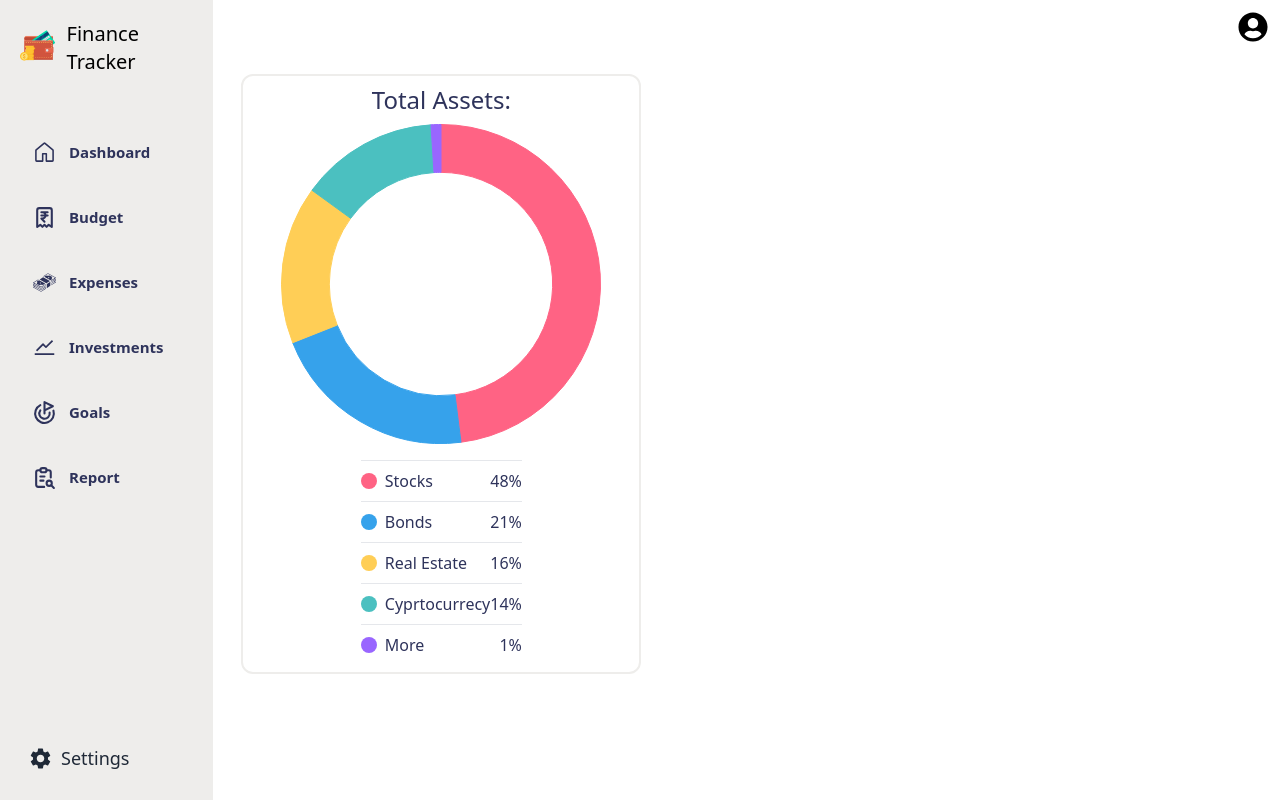
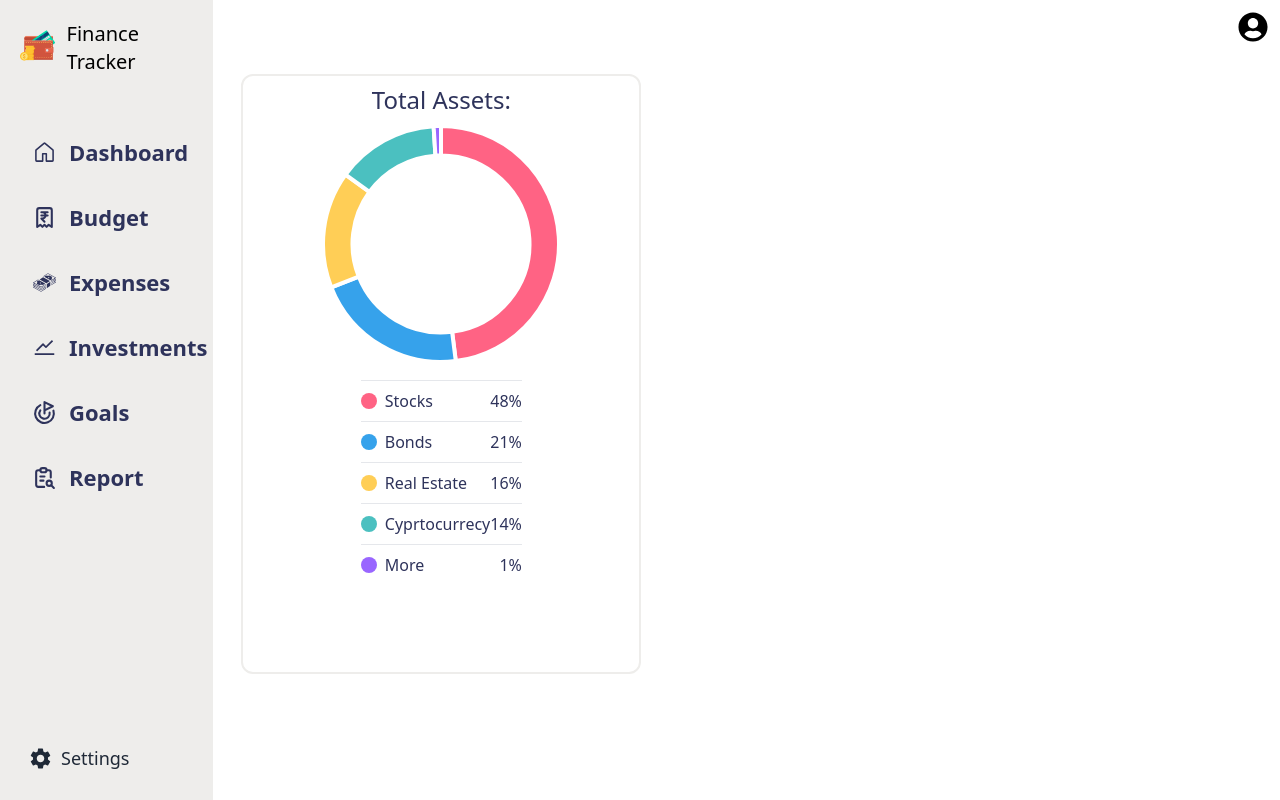
Before and after one commit to shashwat-v/personal-finance-tracker, a React (Vite) app: page /dashboard in a window 1280 px wide. Built offline with nearby package versions, Linux system fonts and the light colour scheme.

Commit message:
Updated piechart and sidebar

```diff
--- a/src/components/PieChart.tsx
+++ b/src/components/PieChart.tsx
@@ -18,19 +18,20 @@ const data = {
         "rgba(153, 102, 255)", // Purple
       ],
       borderColor: [
-        "rgba(255, 99, 132, 1)", // Red
-        "rgba(54, 162, 235, 1)", // Blue
-        "rgba(255, 206, 86, 1)", // Yellow
-        "rgba(75, 192, 192, 1)", // Green
-        "rgba(153, 102, 255, 1)", // Purple
+        // "rgba(255, 99, 132, 1)", // Red
+        // "rgba(54, 162, 235, 1)", // Blue
+        // "rgba(255, 206, 86, 1)", // Yellow
+        // "rgba(75, 192, 192, 1)", // Green
+        // "rgba(153, 102, 255, 1)", // Purple
+        "rgba(255, 255, 255, 1)", // White border
       ],
-      borderWidth: 1,
+      borderWidth: 4,
     },
   ],
 };
 // Chart options to hide the default legend
 const options = {
-  cutout: "70%", // Increase inner radius to 70% of the total radius
+  cutout: "75%", // Increase inner radius to 70% of the total radius
   plugins: {
     legend: {
       display: false, // Hide default legend
@@ -43,7 +44,7 @@ const options = {
 function PieChart() {
   return (
     <div className="flex flex-col items-center">
-      <div className="w-80 h-80">
+      <div className="w-60 h-60">
         <Doughnut data={data} options={options} />
       </div>
       <ul className="mt-4 space-y-2 max-w-sm list-none">
--- a/src/components/Sidebar.tsx
+++ b/src/components/Sidebar.tsx
@@ -53,10 +53,10 @@ function Sidebar() {
         {linkdata.map((data, index) => (
           <h1
             key={index}
-            className="flex gap-3 items-center px-3 py-2 rounded-full text-[#2e335b] font-semibold hover:bg-slate-400"
+            className="flex gap-3 items-center px-3 py-1   rounded-full text-[#2e335b] font-semibold hover:bg-slate-400"
           >
             <span className="text-[25px] font-bold">{data.icon}</span>
-            <span className="text-[15px] ">{data.label}</span>
+            <span className="text-[22px] ">{data.label}</span>
           </h1>
         ))}
       </div>
```
